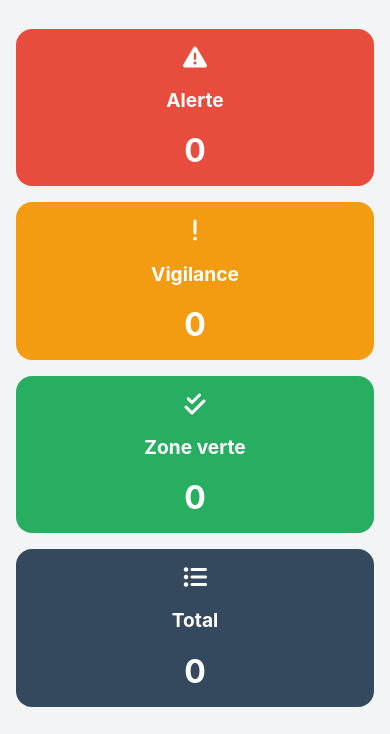
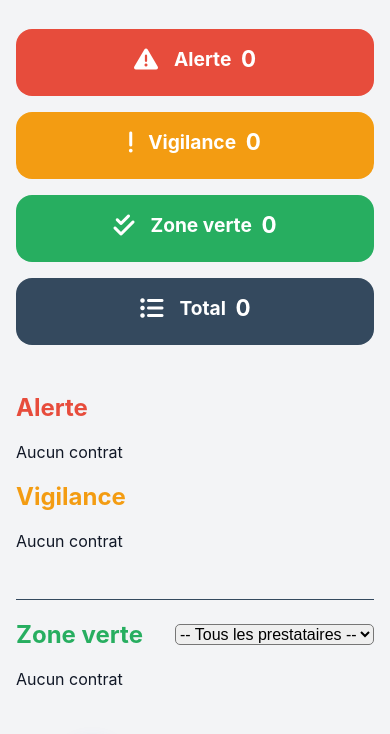
Before and after one commit to RikoDust/Beta-TimeFlow, a plain HTML site: page index.html in a window 390 px wide. Shown: the part 84-818 px from the top of the page. Drawn offline with Linux system fonts and the light colour scheme.

Commit message:
fix: correction du filtre et ajustement mise en page

```diff
--- a/index.html
+++ b/index.html
@@ -27,7 +27,10 @@
 <section class="dashboard">
 
   <div class="stat-card danger">
-    <i class="fa-solid fa-triangle-exclamation"></i><p>Alerte</p>
+    <div class="title-stat">
+          <i class="fa-solid fa-triangle-exclamation"></i>
+          <p>Alerte</p>
+    </div>
     <span class="danger-number">0</span>
   </div>
 
@@ -35,21 +38,31 @@
 
 
   <div class="stat-card vigilance">
-    <i class="fa-solid fa-exclamation"></i><p>Vigilance</p>
+    <div class="title-stat">
+        <i class="fa-solid fa-exclamation"></i>
+        <p>Vigilance</p>
+    </div>
     <span class="vigilance-number">0</span>
   </div>
 
   <div class="stat-card courant">
-    <i class="fa-solid fa-check-double"></i><p>Zone verte</p>
+    <div class="title-stat">
+        <i class="fa-solid fa-check-double"></i>
+        <p>Zone verte</p>
+    </div>
     <span class="courant-number">0</span>
   </div>
 
   <div class="stat-card total">
-    <i class="fa-solid fa-list-ul"></i><p>Total</p>
+    <div class="title-stat">
+        <i class="fa-solid fa-list-ul"></i>
+        <p>Total</p>
+    </div>
     <span class="total-contrat">0</span>
   </div>
 
 </section>
+
 
 
     <section class="danger">
@@ -90,7 +103,7 @@
       <input id="prestataireInput" type="text" placeholder="Prestataire">
       <input id="typeInput" type="text" placeholder="Type de contrat" />
       <input id="dateInput" type="date" />
-      <input id="preavisInput" type="number" placeholder="Préavis (jours)" />
+      <input id="preavisInput" type="number" placeholder="Vigilance (jours)" />
       <div class="actions">
         <button id="cancelBtn" type="button">Annuler</button>
         <button id="saveBtn" type="button">Valider</button>
--- a/script.js
+++ b/script.js
@@ -9,8 +9,8 @@ const vigilanceNumberEl = document.querySelector('.vigilance-number');
 const courantNumberEl = document.querySelector('.courant-number');
 const totalContractsEl = document.querySelector('.total-contrat');
 
-const dangerContainer = document.querySelector('.danger > div');
-const vigilanceContainer = document.querySelector('.vigilance > div');
+const dangerContainer = document.querySelector('section.danger > div');
+const vigilanceContainer = document.querySelector('section.vigilance > div');
 const courantContainer = document.getElementById('otherContracts');
 
 let contracts = JSON.parse(localStorage.getItem('contracts') || '[]');
@@ -49,47 +49,19 @@ function escapeHtml(str) {
   }[s]));
 }
 
-// met à jour la liste déroulante des prestataires
-function updatePrestataireFilterOptions() {
-  const select = document.getElementById('prestataireFilter');
-  if (!select) return;
-
-  // garder la valeur actuelle
-  const currentValue = select.value;
-
-  // récupérer les prestataires uniques
-  const prestataires = [...new Set(contracts.map(c => c.prestataire).filter(Boolean))];
-
-  // reconstruire la liste
-  select.innerHTML = '<option value="">-- Tous les prestataires --</option>';
-  prestataires.forEach(p => {
-    const opt = document.createElement('option');
-    opt.value = p;
-    opt.textContent = p;
-    select.appendChild(opt);
-  });
-
-  // réappliquer la valeur si elle existe encore
-  if (prestataires.includes(currentValue) || currentValue === "") {
-    select.value = currentValue;
-  } else {
-    select.value = "";
-  }
-}
-
 function render() {
-  // relire le localStorage (utile si modifié ailleurs)
+  // relire le localStorage
   contracts = JSON.parse(localStorage.getItem('contracts') || '[]');
   contracts.forEach(c => c.preavis = Number(c.preavis || 0));
 
-  // tri par date d'échéance (la plus proche d'abord)
+  // tri par date d'échéance
   contracts.sort((a, b) => {
     const [ay, am, ad] = a.date.split('-').map(Number);
     const [by, bm, bd] = b.date.split('-').map(Number);
     return new Date(ay, am - 1, ad) - new Date(by, bm - 1, bd);
   });
 
-  // date du jour au format YYYY-MM-DD (basée sur l'heure locale)
+  // date du jour
   const now = new Date();
   const today = `${now.getFullYear()}-${pad(now.getMonth() + 1)}-${pad(now.getDate())}`;
 
@@ -98,9 +70,8 @@ function render() {
   const courant = [];
 
   contracts.forEach(c => {
-    const due = c.date; // YYYY-MM-DD
-    const preavisDate = dateMinusDays(due, c.preavis || 0); // date à laquelle démarre le préavis
-    // classification - priorité Danger > Vigilance > Courant
+    const due = c.date;
+    const preavisDate = dateMinusDays(due, c.preavis || 0);
     if (due <= today) {
       danger.push({ ...c, preavisDate });
     } else if (preavisDate <= today) {
@@ -116,7 +87,7 @@ function render() {
   vigilanceNumberEl.textContent = `${vigilance.length}`;
   courantNumberEl.textContent = `${courant.length}`;
 
-  // rendu des listes
+  // rendu listes
   function renderList(list, container) {
     container.innerHTML = '';
     if (list.length === 0) {
@@ -137,8 +108,8 @@ function render() {
           </div>
           <div>
             Échéance: ${formatDateFr(c.date)}
-            &nbsp;|&nbsp; Préavis: ${c.preavis} j
-            <span class="preavis-note"> (préavis à: ${formatDateFr(c.preavisDate)})</span>
+            &nbsp;|&nbsp; Délai: ${c.preavis} j
+            <span class="preavis-note"> (En vigilance le : ${formatDateFr(c.preavisDate)})</span>
           </div>
         </div>
         <div class="actions-row">
@@ -152,29 +123,28 @@ function render() {
   renderList(danger, dangerContainer);
   renderList(vigilance, vigilanceContainer);
 
-  // appliquer le filtre prestataire uniquement sur la zone verte
+  // filtrage uniquement sur la zone verte
   const filterValue = document.getElementById('prestataireFilter')?.value || '';
   const courantFiltered = filterValue
     ? courant.filter(c => c.prestataire === filterValue)
     : courant;
   renderList(courantFiltered, courantContainer);
 
-  // attacher les actions de suppression
+  // maj de la liste déroulante prestataires uniquement à partir de la zone verte
+  updatePrestataireFilterOptions(courant);
+
+  // suppression
   document.querySelectorAll('.delete-btn').forEach(btn => {
     btn.onclick = () => {
       const id = Number(btn.dataset.id);
       deleteContract(id);
     };
   });
-
-  // mettre à jour la liste des prestataires
-  updatePrestataireFilterOptions();
 }
 
 function deleteContract(id) {
   const confirmDelete = confirm("Voulez-vous vraiment supprimer ce contrat ?");
   if (!confirmDelete) return;
-
   contracts = contracts.filter(c => c.id !== id);
   saveStorage();
   render();
@@ -228,7 +198,7 @@ saveBtn.onclick = () => {
   saveStorage();
   render();
 
-  // reset + fermer modal
+  // reset form
   document.getElementById('prestataireInput').value = '';
   document.getElementById('typeInput').value = '';
   document.getElementById('dateInput').value = '';
@@ -236,7 +206,32 @@ saveBtn.onclick = () => {
   closeModal();
 };
 
-// écouteur du filtre
+
+// --- Mise à jour de la liste déroulante (zone verte uniquement) ---
+function updatePrestataireFilterOptions(courant) {
+  const select = document.getElementById('prestataireFilter');
+  if (!select) return;
+
+  const currentValue = select.value;
+
+  const prestataires = [...new Set(courant.map(c => c.prestataire).filter(Boolean))];
+
+  select.innerHTML = '<option value="">-- Tous les prestataires --</option>';
+  prestataires.forEach(p => {
+    const opt = document.createElement('option');
+    opt.value = p;
+    opt.textContent = p;
+    select.appendChild(opt);
+  });
+
+  if (prestataires.includes(currentValue) || currentValue === "") {
+    select.value = currentValue;
+  } else {
+    select.value = "";
+  }
+}
+
+// écouteur sur le select
 document.getElementById('prestataireFilter')?.addEventListener('change', render);
 
 // Init
--- a/styles.css
+++ b/styles.css
@@ -74,16 +74,29 @@ header p{
   min-width: 180px;
 }
 
+.stat-card .danger{
+  display: flex;
+  flex-direction: row;
+  align-items: center;
+}
+
+.stat-card p{
+  margin-bottom: 0;
+}
+
 .title-stat {
   display: flex;
-  align-items: center; /* aligne icône + texte verticalement */
-  gap: 0.5rem;        /* espace entre icône et texte */
-  margin-bottom: 0.5rem; /* espace entre titre et nombre */
+  align-items: center;
+  gap: 0.5rem;
+  margin-bottom: 0.5rem;
 }
+
+
 
 .stat-card i {
   font-size: 1.5rem;
   margin: 0; /* enlève tout margin qui casse l'alignement */
+  margin-right: 0.5rem;
 }
 
 .title-stat p {
@@ -321,3 +334,52 @@ select{
 #saveBtn:hover {
   background: #1e8449;
 }
+
+
+
+
+
+
+
+
+
+
+
+
+
+
+
+
+
+/* Version mobile */
+@media (max-width: 768px) {
+
+.stat-card {
+  flex-direction: row;
+}
+
+.stat-header {
+  display: flex;
+  align-items: center;   /* aligne verticalement au milieu */
+  justify-content: center;
+  gap: 0.5rem;           /* espace entre les éléments */
+}
+
+
+
+.stat-card span{
+  font-size: 1.4rem;
+  margin-bottom: 8px;
+  }
+
+
+  .danger-number, .vigilance-number, .courant-number, .total-contrat  {
+    margin-left: 0.6rem;
+  }
+
+
+
+
+
+
+}
```
